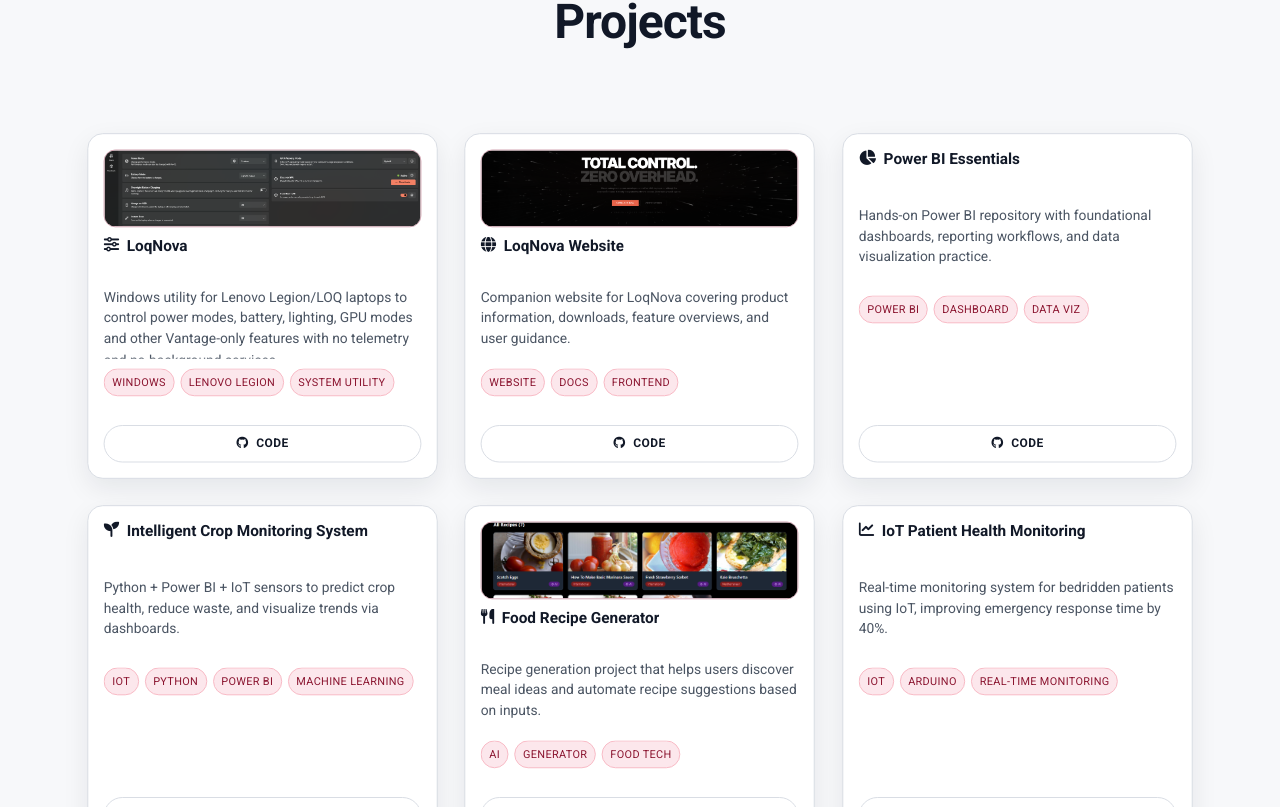
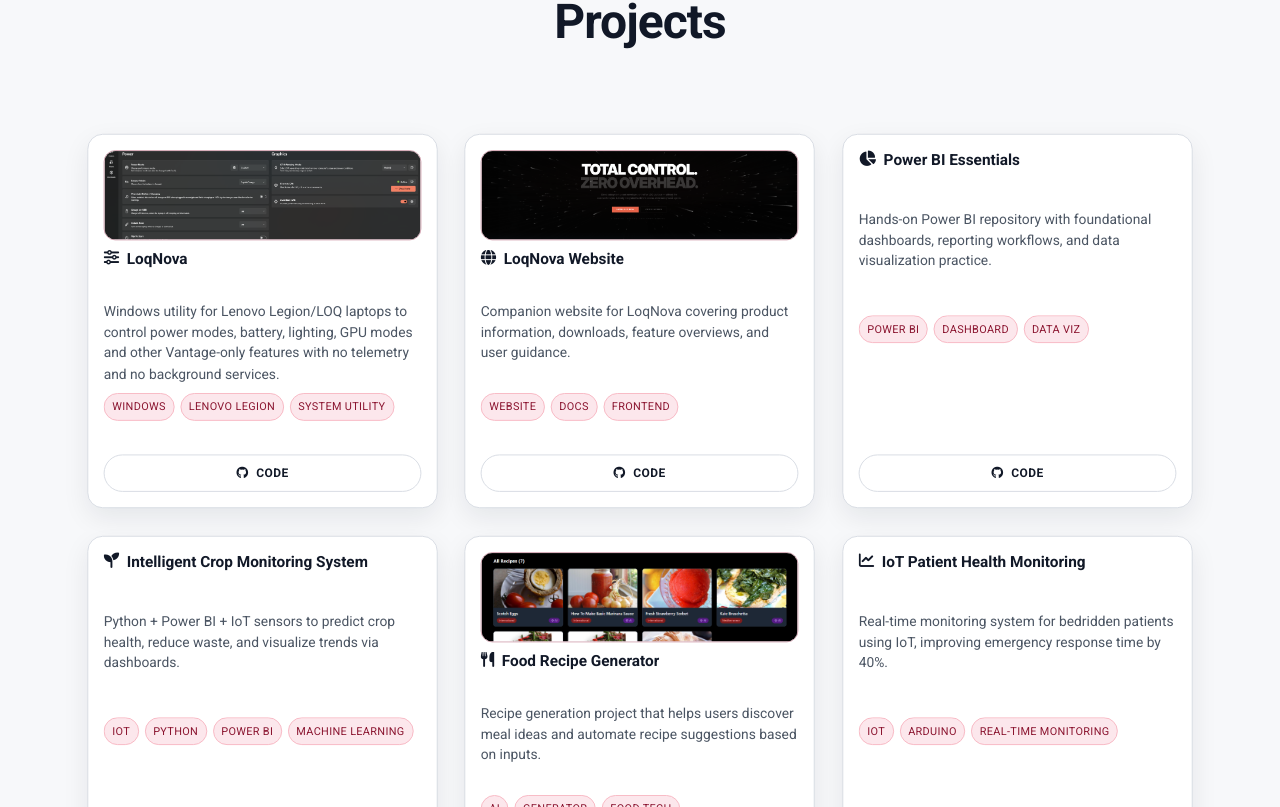
Before and after one commit to earnest-s/Earnest-Portfolio-New, a React (Vite) app: page / in a window 1280 px wide. Shown: the part 5653-6460 px from the top of the page. Built offline with nearby package versions, Linux system fonts and the light colour scheme.

Commit message:
ui-changes

```diff
--- a/src/styles/projects.css
+++ b/src/styles/projects.css
@@ -27,8 +27,8 @@
   display: flex;
   flex-direction: column;
   gap: 10px;
-  height: 360px;
-  min-height: 360px;
+  height: 390px;
+  min-height: 390px;
   overflow: hidden;
   transition: transform 200ms ease, box-shadow 200ms ease;
 }
@@ -40,7 +40,7 @@
 
 .project-thumb-wrap {
   width: 100%;
-  height: 92px;
+  height: 110px;
   border-radius: 12px;
   border: 1px solid color-mix(in srgb, var(--line) 70%, var(--primary) 30%);
   background: linear-gradient(180deg, #ffffff 0%, #f6f8fb 100%);
@@ -62,7 +62,7 @@
   display: flex;
   align-items: flex-start;
   gap: 8px;
-  height: 48px;
+  height: 52px;
   overflow: hidden;
 }
 
@@ -84,7 +84,7 @@
   color: var(--text-soft);
   font-size: 0.9rem;
   line-height: 1.5;
-  height: 84px;
+  height: 100px;
   display: -webkit-box;
   -webkit-line-clamp: 4;
   -webkit-box-orient: vertical;
@@ -95,7 +95,7 @@
   display: flex;
   flex-wrap: wrap;
   gap: 6px;
-  height: 56px;
+  height: 64px;
   align-content: flex-start;
   overflow: hidden;
 }
```
